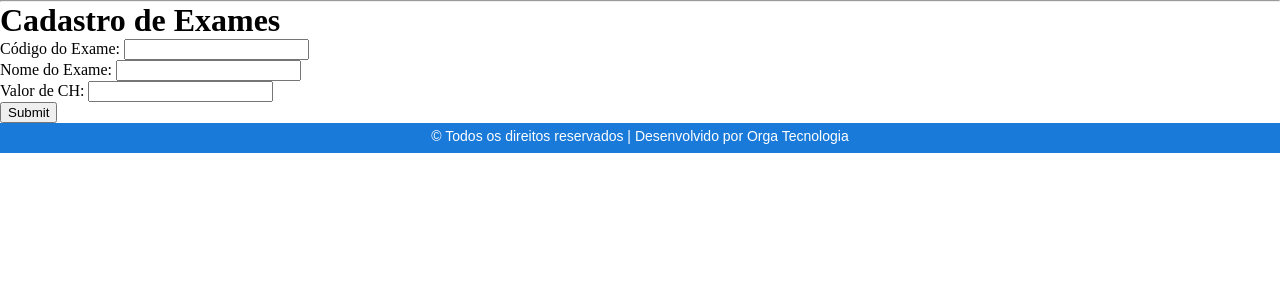
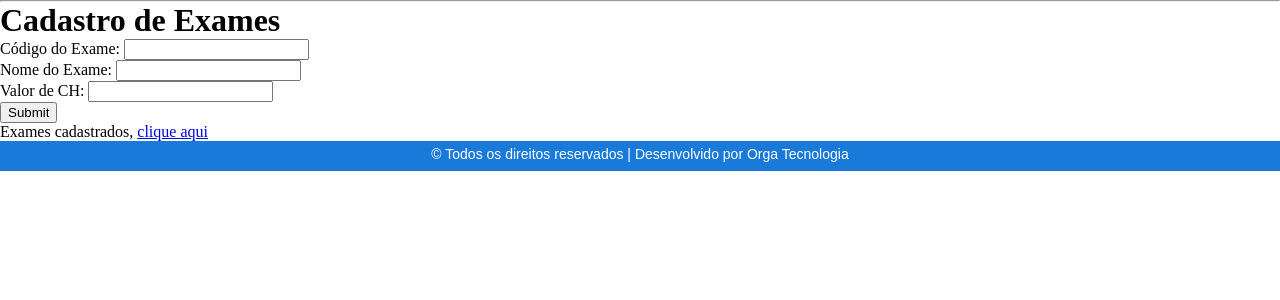
Before and after one commit to vitimm144/laboratorio, a Django app: page /exame/new/ in a window 1280 px wide. Shown: the part 175-475 px from the top of the page. Run offline with Django 3.2, Linux system fonts and the light colour scheme; some libraries are stand-ins or nearby versions.

```diff
--- a/cadastro/templates/exame.html
+++ b/cadastro/templates/exame.html
@@ -8,5 +8,7 @@
 
         <input type="submit" value="Submit">
 	</form>
+
+    <span>Exames cadastrados, <a href="/exames">clique aqui</a></span>
 </div>
 {% endblock content %}
```
